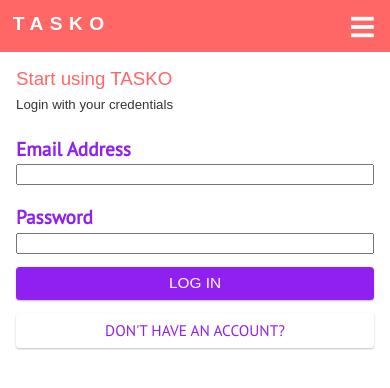
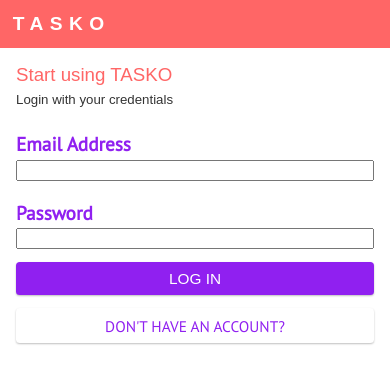
Before and after one commit to cod3rboy/tasko, a Vue app: page /login in a window 390 px wide. Shown: the top 388 px of the page. Built offline with nearby package versions, Linux system fonts and the light colour scheme; a web font is replaced by a local one.

Commit message:
Hamburger menu is shown to only logged in users.

```diff
--- a/src/components/layout/TheHeader.vue
+++ b/src/components/layout/TheHeader.vue
@@ -1,7 +1,12 @@
 <template>
   <header class="page-header">
     <h1>Tasko</h1>
-    <button class="toggle" :class="{ back: isOpen }" @click="toggleMenu">
+    <button
+      class="toggle"
+      :class="{ back: isOpen }"
+      @click="toggleMenu"
+      v-if="userHasLoggedIn"
+    >
       Menu
     </button>
   </header>
@@ -15,6 +20,11 @@
       type: Boolean,
       required: false,
       default: false,
+    },
+  },
+  computed: {
+    userHasLoggedIn() {
+      return this.$store.getters["account/hasLoggedIn"];
     },
   },
   methods: {
```
